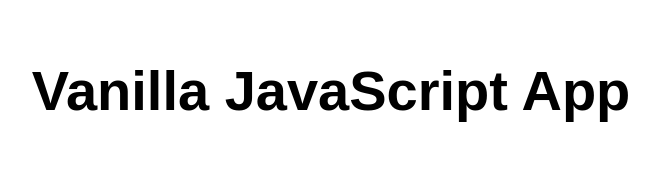
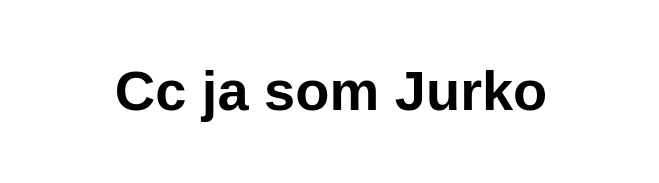
Before and after one commit to Frost1One/Cloudy, a website: page src/index.html in a window 1280 px wide. Shown: the whole page, without its empty margins (309-968 px from the left). Drawn offline with Linux system fonts and the light colour scheme.

Commit message:
Update index.html

```diff
--- a/src/index.html
+++ b/src/index.html
@@ -10,7 +10,7 @@
 
 <body>
   <main>
-    <h1>Vanilla JavaScript App</h1>
+    <h1>Cc ja som Jurko</h1>
   </main>
 </body>
 
```
